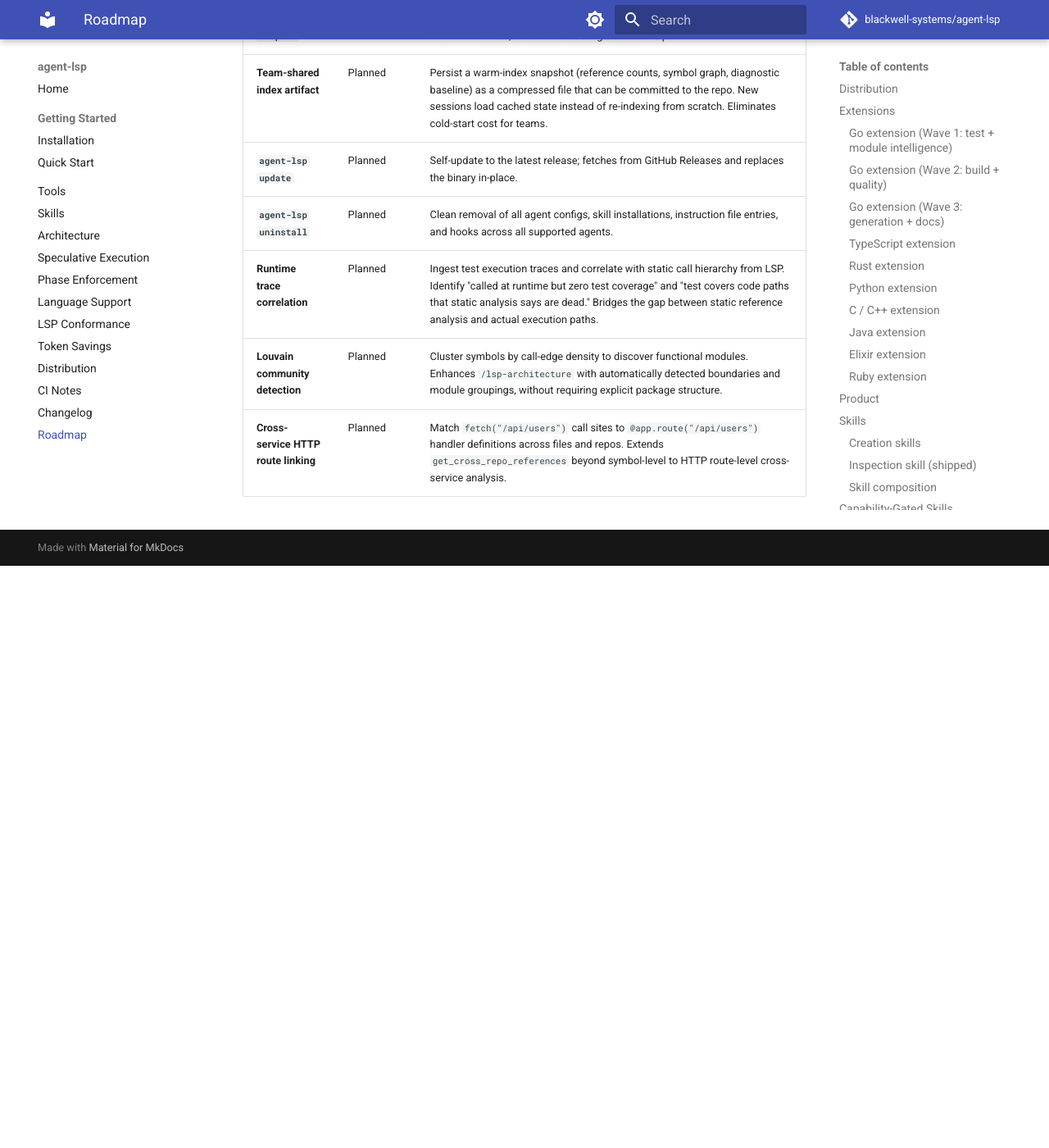
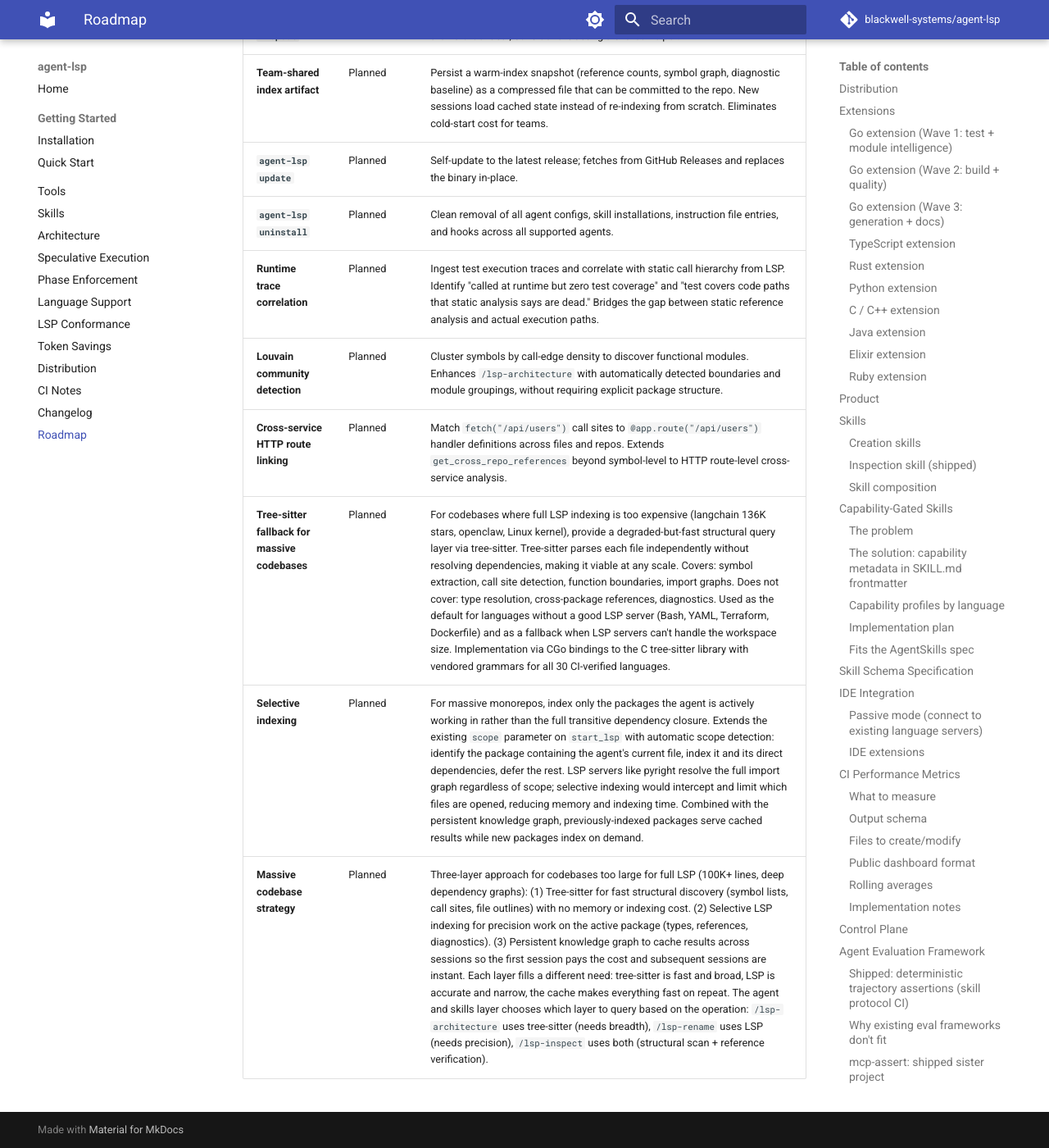
Before and after one commit to blackwell-systems/agent-lsp, an MkDocs documentation site: the page built from docs/roadmap.md, in a window 1280 px wide and 1400 px high, scrolled down 25665 px. Shown: the whole window at 82% size. Built offline with MkDocs 1.6.1 and Material for MkDocs 9.7.7, drawn with Linux system fonts in a browser that asks for light colours; comment, search, counter and statistics services are not loaded; before the commit the page ends 26355 px from its top, so only the background shows below that.

Commit message:
roadmap: add tree-sitter fallback, selective indexing, massive codebase strategy

```diff
--- a/docs/roadmap.md
+++ b/docs/roadmap.md
@@ -698,3 +698,6 @@ See [docs/phase-enforcement.md](phase-enforcement.md) for the full design docume
 | **Runtime trace correlation** | Planned | Ingest test execution traces and correlate with static call hierarchy from LSP. Identify "called at runtime but zero test coverage" and "test covers code paths that static analysis says are dead." Bridges the gap between static reference analysis and actual execution paths. |
 | **Louvain community detection** | Planned | Cluster symbols by call-edge density to discover functional modules. Enhances `/lsp-architecture` with automatically detected boundaries and module groupings, without requiring explicit package structure. |
 | **Cross-service HTTP route linking** | Planned | Match `fetch("/api/users")` call sites to `@app.route("/api/users")` handler definitions across files and repos. Extends `get_cross_repo_references` beyond symbol-level to HTTP route-level cross-service analysis. |
+| **Tree-sitter fallback for massive codebases** | Planned | For codebases where full LSP indexing is too expensive (langchain 136K stars, openclaw, Linux kernel), provide a degraded-but-fast structural query layer via tree-sitter. Tree-sitter parses each file independently without resolving dependencies, making it viable at any scale. Covers: symbol extraction, call site detection, function boundaries, import graphs. Does not cover: type resolution, cross-package references, diagnostics. Used as the default for languages without a good LSP server (Bash, YAML, Terraform, Dockerfile) and as a fallback when LSP servers can't handle the workspace size. Implementation via CGo bindings to the C tree-sitter library with vendored grammars for all 30 CI-verified languages. |
+| **Selective indexing** | Planned | For massive monorepos, index only the packages the agent is actively working in rather than the full transitive dependency closure. Extends the existing `scope` parameter on `start_lsp` with automatic scope detection: identify the package containing the agent's current file, index it and its direct dependencies, defer the rest. LSP servers like pyright resolve the full import graph regardless of scope; selective indexing would intercept and limit which files are opened, reducing memory and indexing time. Combined with the persistent knowledge graph, previously-indexed packages serve cached results while new packages index on demand. |
+| **Massive codebase strategy** | Planned | Three-layer approach for codebases too large for full LSP (100K+ lines, deep dependency graphs): (1) Tree-sitter for fast structural discovery (symbol lists, call sites, file outlines) with no memory or indexing cost. (2) Selective LSP indexing for precision work on the active package (types, references, diagnostics). (3) Persistent knowledge graph to cache results across sessions so the first session pays the cost and subsequent sessions are instant. Each layer fills a different need: tree-sitter is fast and broad, LSP is accurate and narrow, the cache makes everything fast on repeat. The agent and skills layer chooses which layer to query based on the operation: `/lsp-architecture` uses tree-sitter (needs breadth), `/lsp-rename` uses LSP (needs precision), `/lsp-inspect` uses both (structural scan + reference verification). |
```
